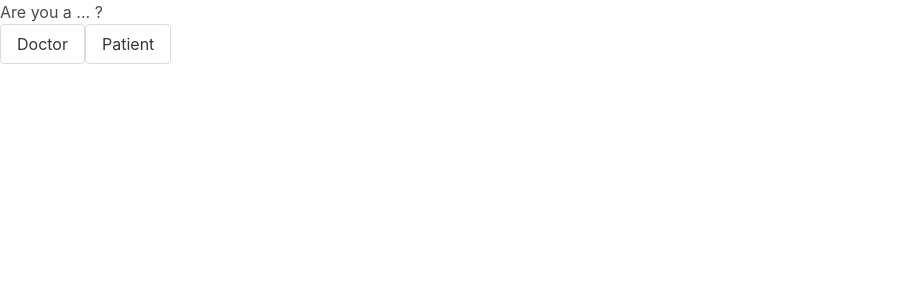
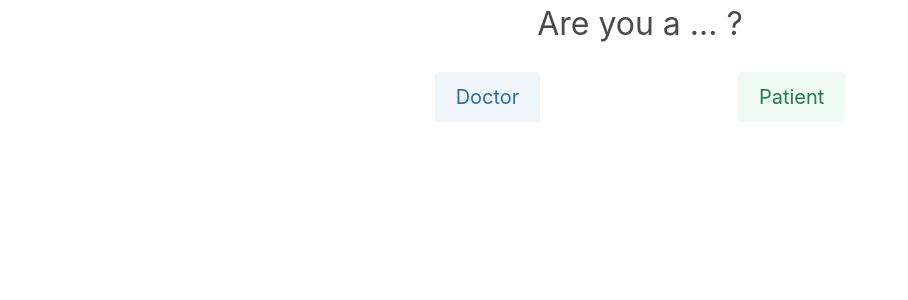
Before and after one commit to Open-GP/opengp-online-appointments, a React (Create React App) app: page / in a window 1280 px wide. Shown: the top 300 px of the page, without its empty margins (0-908 px from the left). Built offline with nearby package versions, Linux system fonts and the light colour scheme.

Commit message:
Mircea: Some styling

```diff
--- a/src/App.scss
+++ b/src/App.scss
@@ -4,6 +4,8 @@
 @import '../node_modules/bulma/sass/form/shared.sass';
 @import '../node_modules/bulma/sass/form/select.sass';
 @import '../node_modules/bulma/sass/form/input-textarea';
+@import '../node_modules/bulma/sass/grid/columns';
+@import '../node_modules/bulma/sass/components/level';
 
 .App {
   text-align: center;
--- a/src/components/Home/home.js
+++ b/src/components/Home/home.js
@@ -1,16 +1,20 @@
 import {Link, useLocation} from "react-router-dom";
 import React, {useState} from "react";
+import "../../App.scss"
+import "./home.scss"
 
 const PatientRoomName = () => {
     const [roomName, setRoomName] = useState("");
-    return <div>
+    return <>
         <div className={"label"}>Enter room name you received from the doctor</div>
         <input className="input" type="text" placeholder="Enter room name" value={roomName}
                onChange={({target: {value}}) => setRoomName(value)}/>
+        <div className={"level"}>
             <Link to={`/patient/${roomName}`}>
-            <button className={"button"}>Connect</button>
+                <button className={"button is-warning"}>Connect to online consultation</button>
             </Link>
-    </div>;
+        </div>
+    </>;
 };
 
 
@@ -19,16 +23,30 @@ const Home = () => {
 
     const isPatient = hash === "#patient";
 
-    return <div><h1> Are you a ... ?</h1>
+    return <div>
+        <div className={"columns"}>
+            <div className={"column is-half is-offset-one-quarter top"}> Are you a ... ?</div>
+        </div>
+        <div className={"columns"}>
+            <div className={"column is-offset-4 is-4"}>
+                <div className={"level"}>
+                    <div className={"level-left"}>
                         <Link to={"/doctor"}>
-            <button className={"button"} disabled={isPatient}> Doctor</button>
+                            <button className={"button is-info is-light is-medium"} disabled={isPatient}> Doctor
+                            </button>
                         </Link>
-
+                    </div>
+                    <div className={"level-right"}>
                         <Link to={"#patient"}>
-            <button className={"button"} disabled={isPatient}> Patient</button>
+                            <button className={"button is-success is-light is-medium"}> Patient</button>
                         </Link>
-
-        {isPatient && <PatientRoomName/>}
+                    </div>
+                </div>
+            </div>
+        </div>
+        {isPatient && <div className={"columns"}>
+            <div className={"column is-offset-4 is-4"}><PatientRoomName/></div>
+        </div>}
     </div>
 };
 
--- /dev/null
+++ b/src/components/Home/home.scss
@@ -0,0 +1,4 @@
+.top {
+  font-size: 2em;
+  text-align: center;
+}
```
Lines whose indentation alone changed are shown as unchanged.
